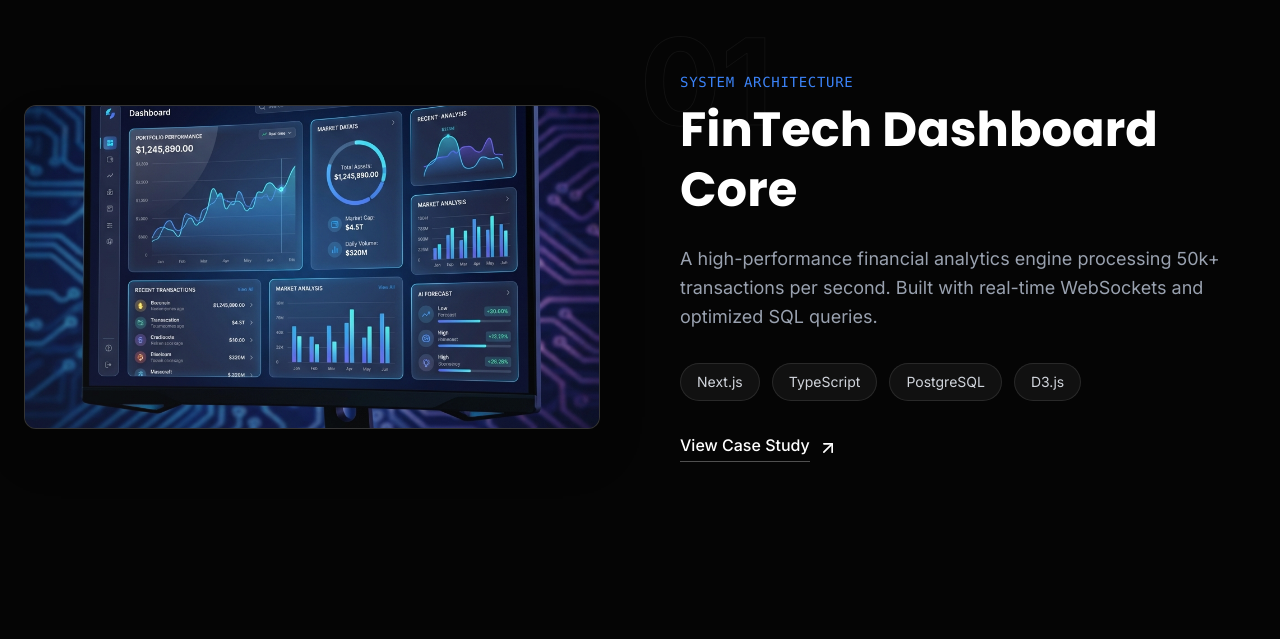
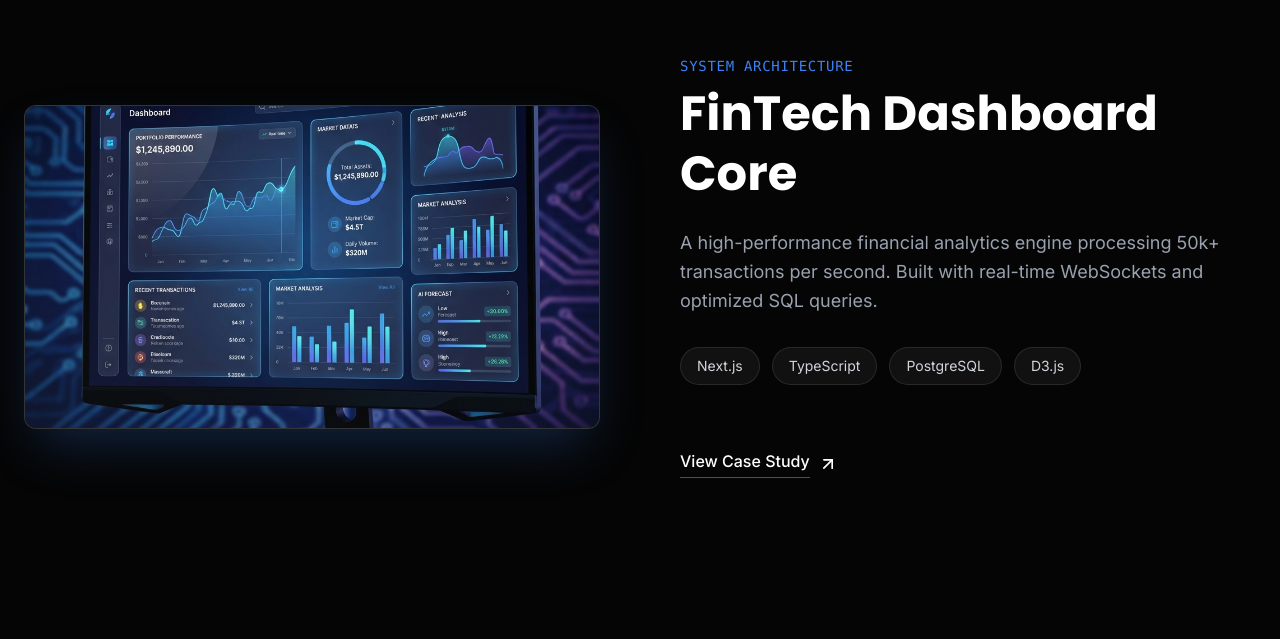
Before and after one commit to Tayyab-Hussayn/portfolio_web, a Next.js app: page / in a window 1280 px wide. Shown: the part 3121-3760 px from the top of the page. Built offline with nearby package versions, Linux system fonts and the light colour scheme.

Commit message:
Project showcase section complete

```diff
--- a/src/components/home/ProjectShowcase.tsx
+++ b/src/components/home/ProjectShowcase.tsx
@@ -64,7 +64,15 @@ export function ProjectShowcase() {
 
                     {/* LEFT COLUMN: VISUALS (Sticky) */}
                     <div className="hidden md:flex w-1/2 h-screen sticky top-0 items-center justify-center">
-                        <div className="relative w-full aspect-video rounded-xl overflow-hidden shadow-2xl border border-white/10 bg-[#1e1e1e]">
+                        <div className="relative w-full aspect-video rounded-xl overflow-hidden shadow-2xl border border-white/10 bg-[#1e1e1e]" style={{ boxShadow: `0 25px 50px -12px ${projects[activeProject].accent_color}40` }}>
+                            {/* Back Glow (Levitation) */}
+                            <div
+                                className="absolute -inset-4 opacity-20 blur-2xl -z-10 rounded-full transition-colors duration-700"
+                                style={{
+                                    background: `linear-gradient(to right, ${projects[activeProject].accent_color}, ${projects[activeProject].accent_color})`
+                                }}
+                            />
+
                             {/* Ambient Glow based on active project */}
                             <div
                                 className="absolute inset-0 opacity-20 blur-3xl transition-colors duration-700"
@@ -109,8 +117,7 @@ export function ProjectShowcase() {
 
                                 <div className="relative">
                                     <span
-                                        className="absolute -top-20 -left-10 text-[120px] font-bold text-transparent stroke-white/5 opacity-50 select-none pointer-events-none"
-                                        style={{ WebkitTextStroke: '1px rgba(255,255,255,0.1)' }}
+                                        className="absolute -top-20 -left-10 text-[12rem] leading-none font-bold select-none pointer-events-none -z-10 text-white/5"
                                     >
                                         {project.id}
                                     </span>
@@ -125,7 +132,7 @@ export function ProjectShowcase() {
                                     </p>
                                 </div>
 
-                                <div className="flex flex-wrap gap-3">
+                                <div className="flex flex-wrap gap-3 mb-8">
                                     {project.stack.map((tech) => (
                                         <span
                                             key={tech}
@@ -138,10 +145,10 @@ export function ProjectShowcase() {
 
                                 <Link
                                     href="#"
-                                    className="inline-flex items-center gap-2 text-white font-medium group w-fit"
+                                    className="inline-flex items-center gap-2 text-white font-medium group w-fit cursor-pointer"
                                 >
                                     <span className="border-b border-white/30 pb-1 group-hover:border-white transition-colors">View Case Study</span>
-                                    <ArrowUpRight className="w-5 h-5 transition-transform group-hover:-translate-y-1 group-hover:translate-x-1" />
+                                    <ArrowUpRight className="w-5 h-5 transition-transform duration-300 group-hover:translate-x-1 group-hover:-translate-y-1" />
                                 </Link>
                             </div>
                         ))}
```
Also changed, not shown: 1 other file (tests, documents, lock files or other folders).
